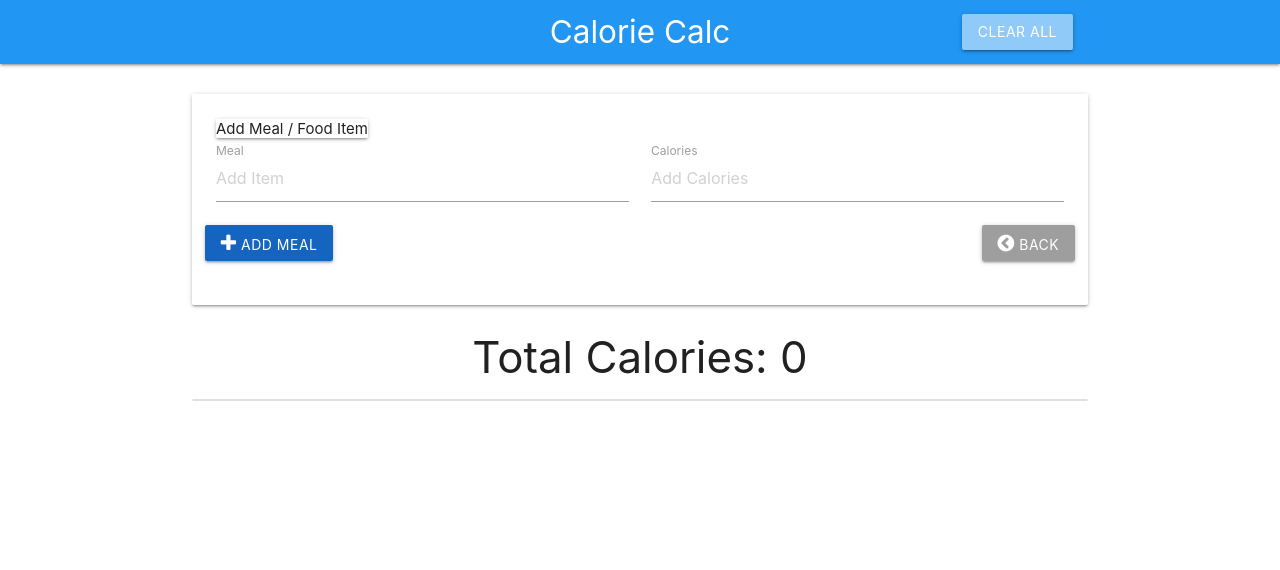
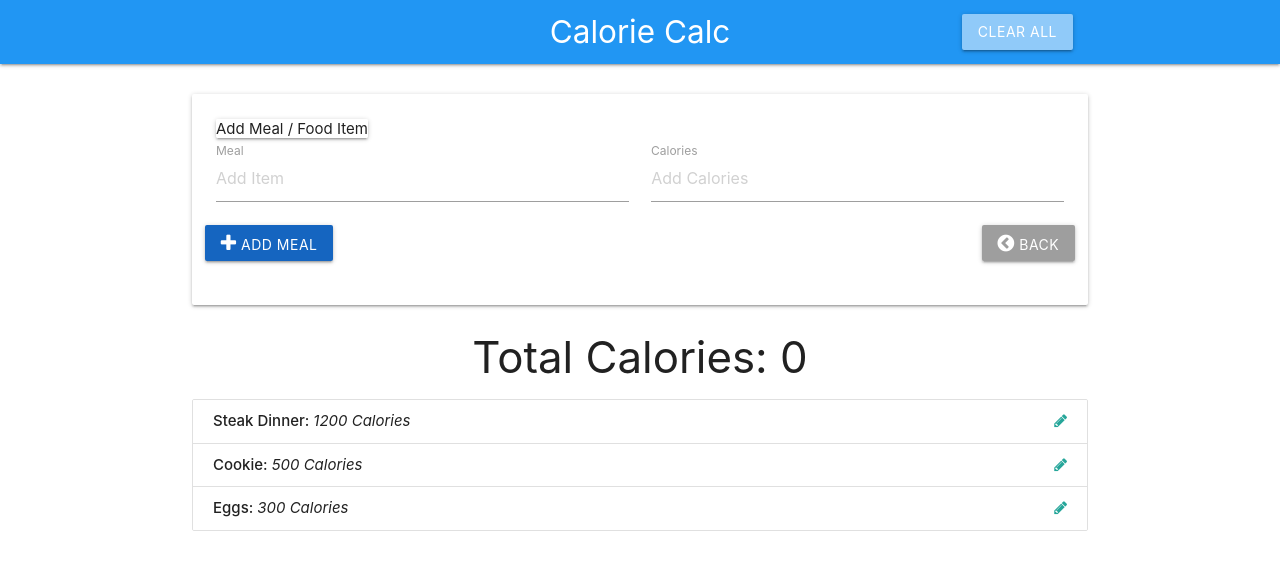
Before and after one commit to uanoob/calorie-calc, a website: page index.html in a window 1280 px wide. Drawn offline with nearby package versions, Linux system fonts and the light colour scheme.

Commit message:
Get & Populate Items

```diff
--- a/app.js
+++ b/app.js
@@ -20,6 +20,9 @@ const ItemCtrl = (function() {
   };
   // Public Methods
   return {
+    getItems: function() {
+      return data.items;
+    },
     logData: function() {
       return data;
     },
@@ -28,8 +31,29 @@ const ItemCtrl = (function() {
 
 // UI Controller
 const UICtrl = (function() {
+  const UISelectors = {
+    itemList: '#item-list',
+  };
   // Public Methods
-  return {};
+  return {
+    populateItemList: function(items) {
+      let html = '';
+
+      items.forEach(function(item) {
+        html += `
+          <li class="collection-item" id="item-${item.id}">
+            <strong>${item.name}: </strong>
+            <em>${item.calories} Calories</em>
+            <a href="#" class="secondary-content">
+              <i class="edit-item fa fa-pencil"></i>
+            </a>
+          </li>
+        `;
+      });
+      // Insert list items
+      document.querySelector(UISelectors.itemList).innerHTML = html;
+    },
+  };
 })();
 
 // App Controller
@@ -37,7 +61,11 @@ const App = (function(ItemCtrl, UICtrl) {
   // Public Methods
   return {
     init: function() {
-      console.log('Initializing App...');
+      // Fetch items from data structure
+      const items = ItemCtrl.getItems();
+
+      // Populate list with items
+      UICtrl.populateItemList(items);
     },
   };
 })(ItemCtrl, UICtrl);
```
Also changed, not shown: index.html (+3 -3 lines).
